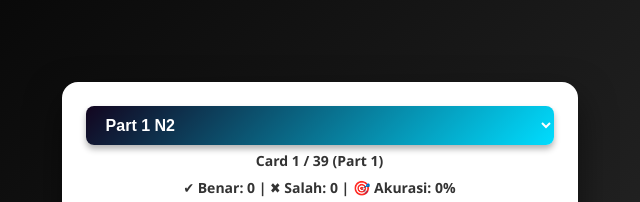
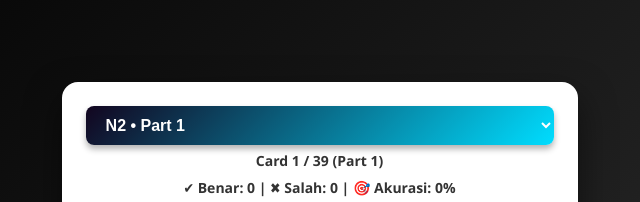
Before and after one commit to gondill0812-star/flashcardkanjin2bysgd.2.0, a plain HTML site: page index.html in a window 1280 px wide. Shown: the top 202 px of the page, 325-965 px from the left. Drawn offline with Linux system fonts and the light colour scheme.

Commit message:
Update option labels in part selection dropdown

```diff
--- a/index.html
+++ b/index.html
@@ -15,13 +15,14 @@
 <div class="container">
 
   <select id="partSelect" onchange="changePart()">
-    <option value="1">Part 1 N2</option>
-    <option value="2">Part 2 N2</option>
-    <option value="3">Part 3 N2</option>
-    <option value="4">Part 4 N2</option>
-    <option value="5">Part 5 N2</option>
-    <option value="6">Part 6 N2</option>
-    <option value="7">Part 7 N2</option>
+<option value="1">N2 • Part 1</option>
+<option value="2">N2 • Part 2</option>
+<option value="3">N2 • Part 3</option>
+<option value="4">N2 • Part 4</option>
+<option value="5">N2 • Part 5</option>
+<option value="6">N2 • Part 6</option>
+<option value="7">N2 • Part 7</option>
+
   </select>
 
 
```
